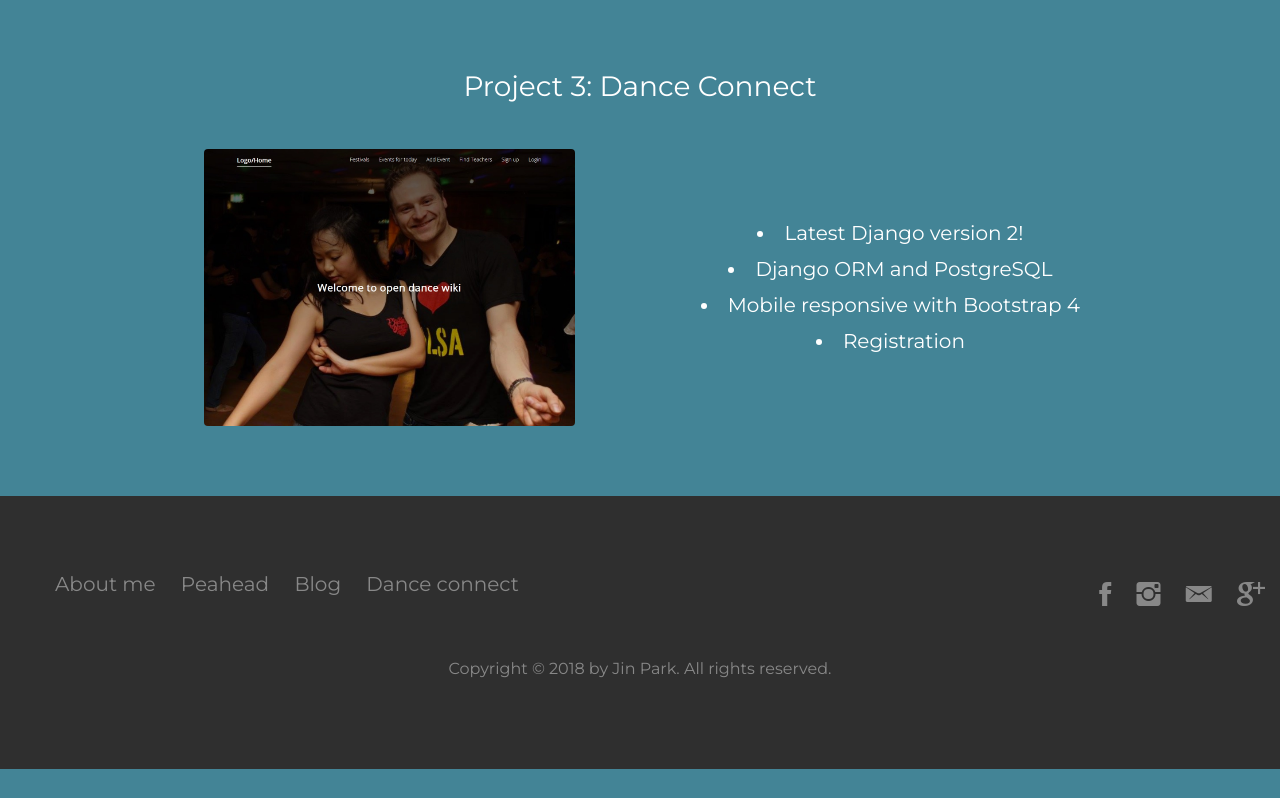
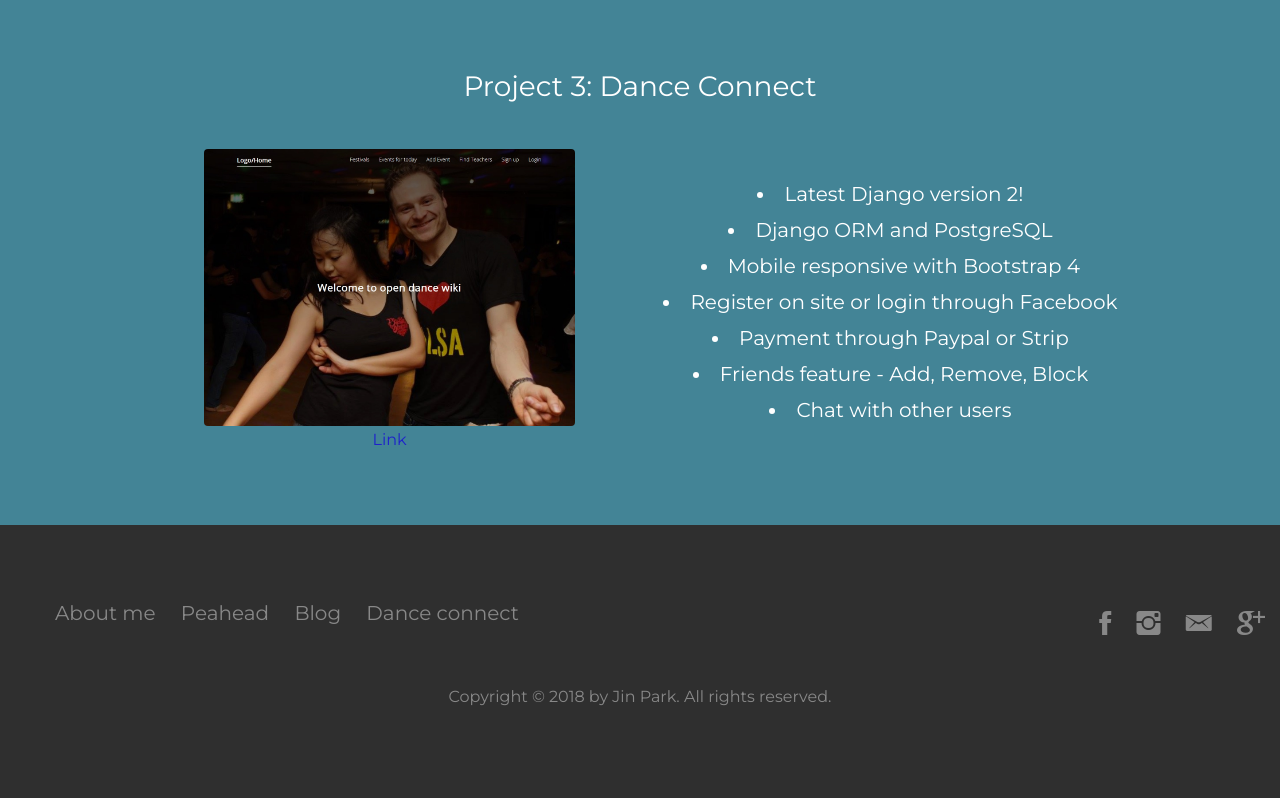
Before and after one commit to k-oneGene/thisdevsmindLand, a Django app: page /dance/ in a window 1280 px wide. Shown: the part 72-870 px from the top of the page. Before the commit the page ends 841 px from the top, so only its background shows below. Run offline with Django 3.2, Linux system fonts and the light colour scheme; some libraries are stand-ins or nearby versions.

Commit message:
Improved Page Infos (Details about each projects).

```diff
--- a/static/css/style.css
+++ b/static/css/style.css
@@ -31,6 +31,11 @@ p {font-size: 16px;}
 .bg-6 {
     background-color: #438496;
     color: #fff;
+}
+
+.bg-6 a {
+    color: #1200debf;
+    /*font-size: 16px;*/
 }
 
 .container-fluid {
@@ -257,3 +262,17 @@ footer p {
 
 
 /* Nav_info */
+
+
+/**********************/
+/* Project Info Pages */
+/**********************/
+
+.brightness {
+    font-size: 16px;
+    /*background-color: white;*/
+    /*display: inline-block;*/
+}
+.brightness img:hover {
+    opacity: .5;
+}
--- a/templates/dance_info.html
+++ b/templates/dance_info.html
@@ -13,16 +13,21 @@
         <h3 class="margin">Project 3: Dance Connect</h3>
         <div class="row align-items-center mx-4 justify-content-center">
             <div class="col-md-4 col-sm-6 offset-md-1">
-                <a href="https://danceconnect.herokuapp.com">
-                    <img src="{% static 'images/home/dance_home.jpg' %}" class="img-fluid rounded" alt="Dance Dashboard Today">
-                </a>
+                <div class="brightness">
+                    <a href="https://danceconnect.herokuapp.com">
+                        <img src="{% static 'images/home/dance_home.jpg' %}" class="img-fluid rounded" alt="Dance Dashboard Today"> Link
+                    </a>
+                </div>
             </div>
             <div class="col-md-6 col-sm-6">
                 <ui>
                     <li>Latest Django version 2!</li>
                     <li>Django ORM and PostgreSQL</li>
                     <li>Mobile responsive with Bootstrap 4</li>
-                    <li>Registration</li>
+                    <li>Register on site or login through Facebook</li>
+                    <li>Payment through Paypal or Strip</li>
+                    <li>Friends feature - Add, Remove, Block</li>
+                    <li>Chat with other users</li>
                 </ui>
             </div>
         </div>
```
Also changed, not shown: templates/blog_info.html (+6 -3 lines), templates/peahead_info.html (+6 -3 lines), 1 other file.
